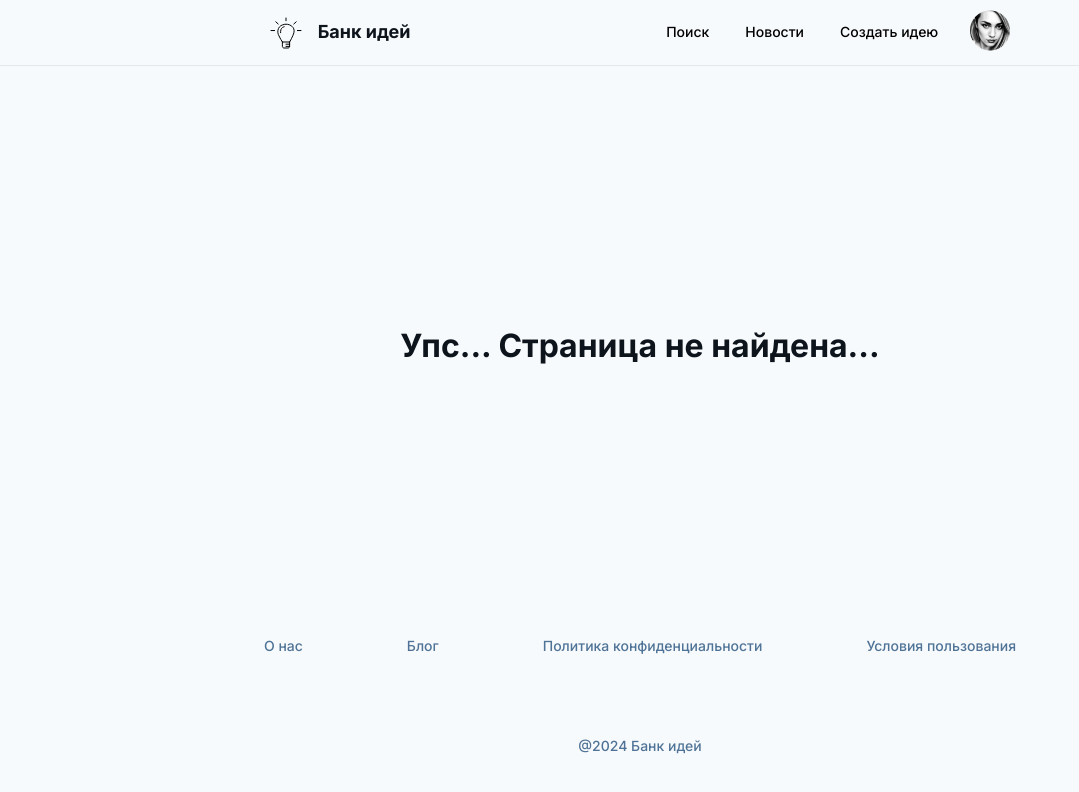
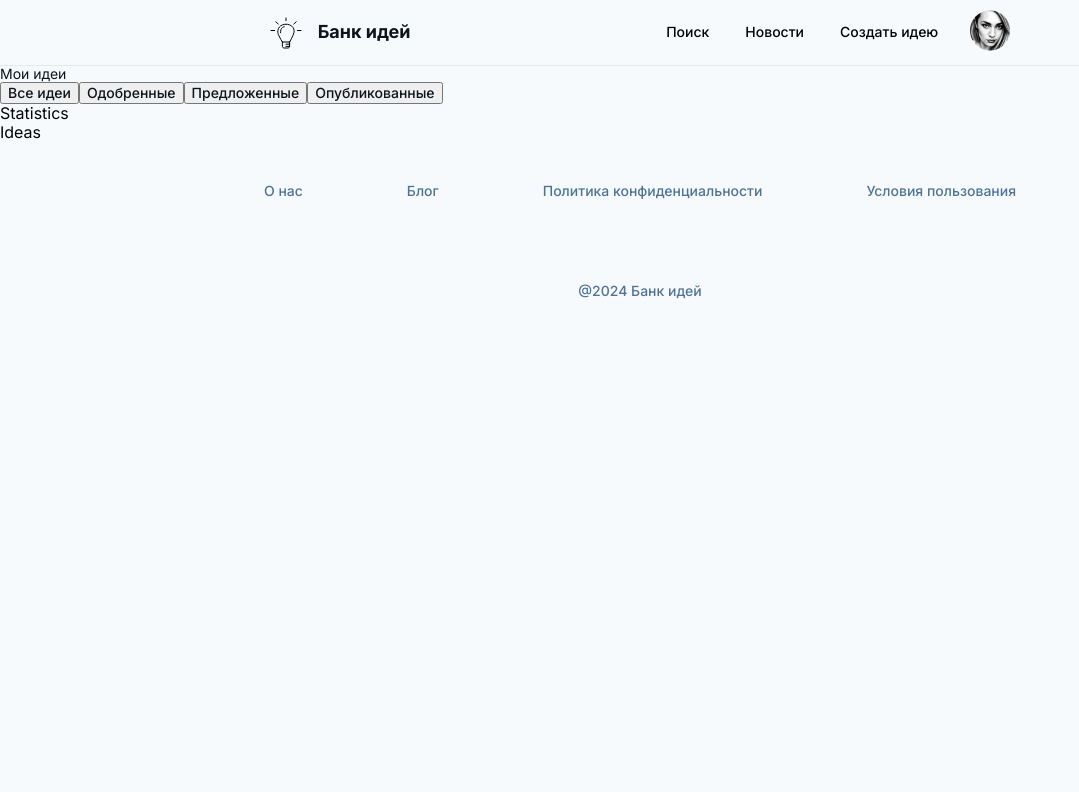
Before and after one commit to Talion220/Bank-of-ideas, a React (Vite) app: page /profile in a window 1280 px wide. Shown: the top 792 px of the page, without its empty margins (0-1079 px from the left). Built offline with nearby package versions, Linux system fonts and the light colour scheme.

Commit message:
profiles files added

```diff
--- a/src/app/App.jsx
+++ b/src/app/App.jsx
@@ -3,6 +3,7 @@ import IdeaCreate from "../pages/ideaCreate/ideaCreate";
 import { BrowserRouter, Routes, Route } from 'react-router-dom';
 import Layout from "../widgets/common/layout/layout";
 import NotFoundPage from "../pages/notFoundPage/NotFoundPage";
+import Profile from "../pages/profile/profile";
 
 function App() {
   return (
@@ -12,8 +13,9 @@ function App() {
           <Route path="/" element={<Layout />}>
             <Route index element={<Search />}/>
             <Route path="idea-create" element={<IdeaCreate />}/>
-            <Route path="*" element={<NotFoundPage />}/>
+            <Route path="profile" element={<Profile />}/>
           </Route>
+          <Route path="*" element={<NotFoundPage />}/>
         </Routes>
       </BrowserRouter>
     </div>
--- /dev/null
+++ b/src/pages/profile/profile.jsx
@@ -0,0 +1,16 @@
+import './profile.scss';
+import UserMenu from "../../widgets/profile/userMenu";
+import UserStatistics from "../../widgets/profile/userStatistics";
+import UserIdeas from "../../widgets/profile/userIdeas";
+
+function Profile(){
+    return(
+        <div>
+            <UserMenu />
+            <UserStatistics />
+            <UserIdeas />
+        </div>
+    )
+}
+
+export default Profile;
--- /dev/null
+++ b/src/pages/profile/profile.scss
@@ -0,0 +1 @@
+@import '/src/index.scss';
--- /dev/null
+++ b/src/widgets/profile/userIdeas.jsx
@@ -0,0 +1,12 @@
+import './userIdeas.scss';
+
+function UserIdeas(){
+    return(
+        <div className='userIdeas'>
+            Ideas
+        </div>
+
+    )
+}
+
+export default UserIdeas;
--- /dev/null
+++ b/src/widgets/profile/userIdeas.scss
@@ -0,0 +1 @@
+@import '/src/index.scss';
--- /dev/null
+++ b/src/widgets/profile/userMenu.jsx
@@ -0,0 +1,16 @@
+import './userMenu.scss';
+
+function UserMenu(){
+    return(
+        <div className='userMenu'>
+            <p>Мои идеи</p>
+            <button>Все идеи</button>
+            <button>Одобренные</button>
+            <button>Предложенные</button>
+            <button>Опубликованные</button>
+        </div>
+
+    )
+}
+
+export default UserMenu;
--- /dev/null
+++ b/src/widgets/profile/userMenu.scss
@@ -0,0 +1 @@
+@import '/src/index.scss';
--- /dev/null
+++ b/src/widgets/profile/userStatistics.jsx
@@ -0,0 +1,12 @@
+import './userStatistics.scss';
+
+function UserStatistics(){
+    return(
+        <div className='userStatistics'>
+            Statistics
+        </div>
+
+    )
+}
+
+export default UserStatistics;
--- /dev/null
+++ b/src/widgets/profile/userStatistics.scss
@@ -0,0 +1 @@
+@import '/src/index.scss';
```
